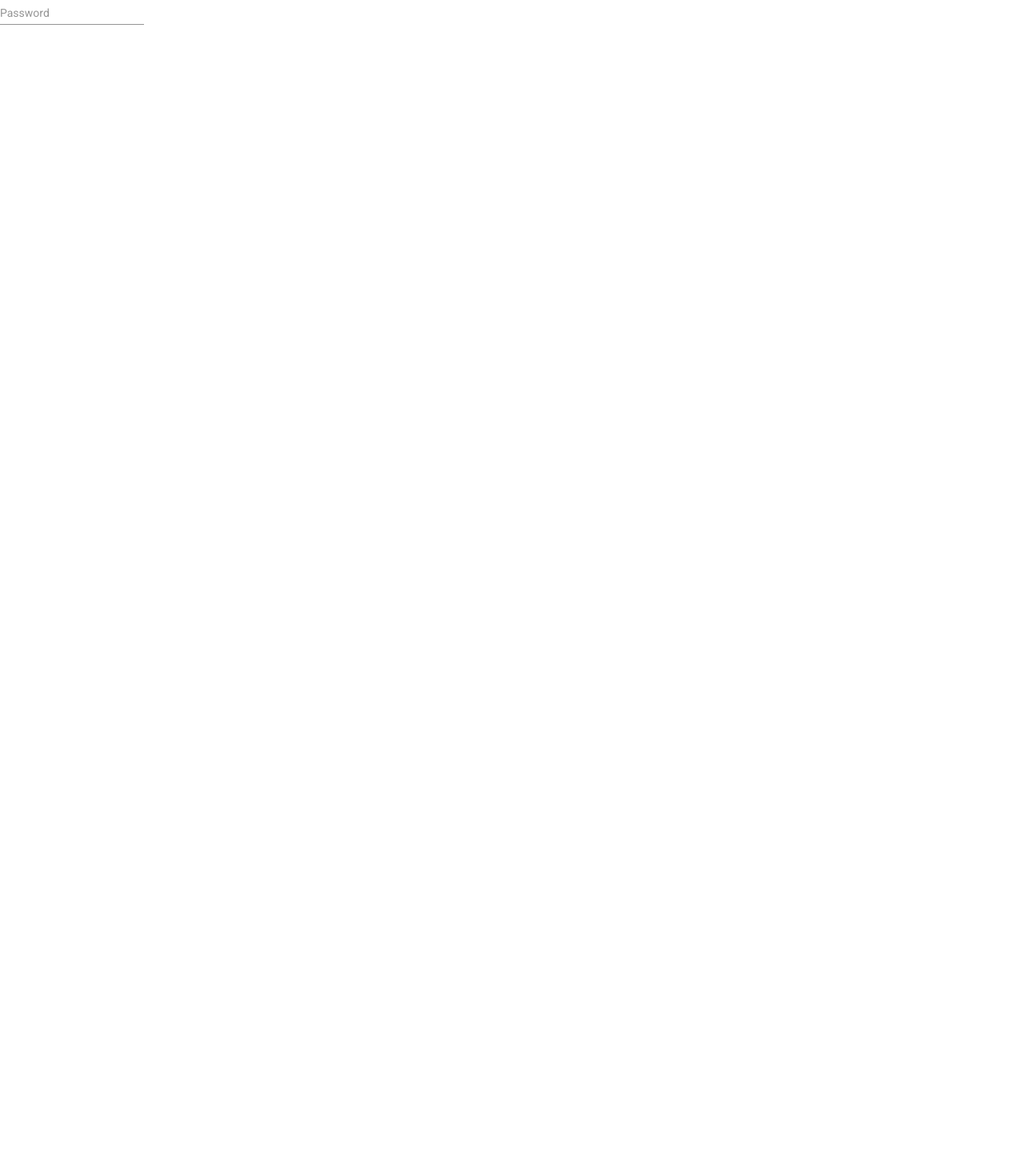
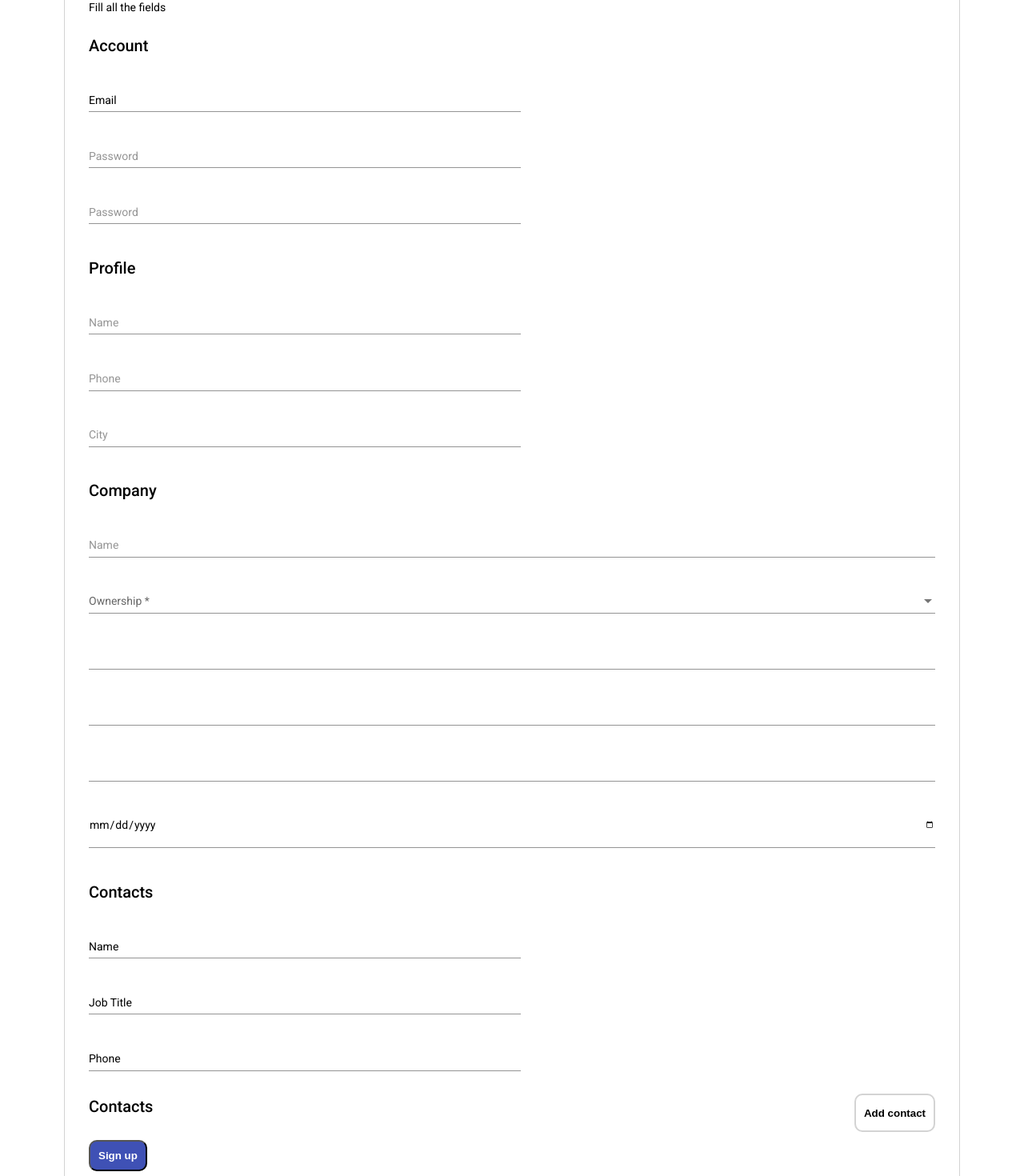
Before and after one commit to Kalibryyy/angular-form, an Angular app: page / in a window 1280 px wide. Shown: the part 160-1630 px from the top of the page at 80% size. Before the commit the page ends 800 px from the top, so only its background shows below. Built offline with nearby package versions, Linux system fonts and the light colour scheme.

Commit message:
form markup

```diff
--- a/src/app/app.component.css
+++ b/src/app/app.component.css
@@ -1,5 +1,4 @@
-.form {
-  display: flex;
-  flex-direction: column;
-  align-items: flex-start;
+.page {
+  padding: 80px;
+  margin: 0 auto;
 }
--- a/src/app/app.component.html
+++ b/src/app/app.component.html
@@ -1,11 +1,3 @@
-<form class="form">
-  <mat-form-field appearance="standard">
-    <input matInput placeholder="Email">
-  </mat-form-field>
-  <mat-form-field appearance="standard">
-    <input matInput placeholder="Password">
-  </mat-form-field>
-  <mat-form-field appearance="standard">
-    <input matInput placeholder="Password">
-  </mat-form-field>
-</form>
+<div class="page">
+  <app-form></app-form>
+</div>
--- a/src/app/app.module.ts
+++ b/src/app/app.module.ts
@@ -6,10 +6,12 @@ import { BrowserAnimationsModule } from '@angular/platform-browser/animations';
 import {MatFormFieldModule} from '@angular/material/form-field';
 import {MatInputModule} from "@angular/material/input";
 import {MatSelectModule} from "@angular/material/select";
+import { FormComponent } from './form/form.component';
 
 @NgModule({
   declarations: [
-    AppComponent
+    AppComponent,
+    FormComponent
   ],
   imports: [
     BrowserModule,
--- /dev/null
+++ b/src/app/form/form.component.css
@@ -0,0 +1,44 @@
+.form {
+  display: flex;
+  flex-direction: column;
+  align-items: flex-start;
+  border: solid 1px lightgrey;
+  padding: 30px;
+}
+
+.form__title {
+  font-weight: 800;
+}
+
+.form__fieldset {
+  border: none;
+  margin: 10px 0;
+  padding: 0;
+}
+
+.form__add-contacts-container {
+  display: flex;
+  justify-content: space-between;
+  width: 100%;
+  margin-bottom: 10px;
+}
+
+mat-form-field {
+  width: 100%;
+}
+
+.form__add-btn {
+  background: #fff;
+  font-weight: bold;
+  border-radius: 10px;
+  border: 2px solid lightgrey;
+  padding: 0 10px;
+}
+
+.form__signup-btn {
+  background: #3f51b5;
+  color: #fff;
+  font-weight: bold;
+  border-radius: 10px;
+  padding: 10px;
+}
--- /dev/null
+++ b/src/app/form/form.component.html
@@ -0,0 +1,76 @@
+<form class="form">
+  <h1 class="form__title">Sign Up</h1>
+  <p>Fill all the fields</p>
+
+  <fieldset class="form__fieldset">
+    <h2>Account</h2>
+    <mat-form-field appearance="standard">
+      <input matInput placeholder="Email" type="email" value="Email" required>
+<!--      <mat-error *ngIf="email.invalid">{{getErrorMessage()}}</mat-error>-->
+    </mat-form-field>
+    <mat-form-field appearance="standard">
+      <input matInput placeholder="Password" type="password" required>
+    </mat-form-field>
+    <mat-form-field appearance="standard">
+      <input matInput placeholder="Password" type="password" required>
+    </mat-form-field>
+  </fieldset>
+
+  <fieldset class="form__fieldset">
+    <h2>Profile</h2>
+    <mat-form-field appearance="standard">
+      <input matInput placeholder="Name" type="text">
+    </mat-form-field>
+    <mat-form-field appearance="standard">
+      <input matInput placeholder="Phone" type="tel">
+    </mat-form-field>
+    <mat-form-field appearance="standard">
+      <input matInput placeholder="City" type="text">
+    </mat-form-field>
+  </fieldset>
+
+  <fieldset class="form__fieldset">
+    <h2>Company</h2>
+    <mat-form-field appearance="standard">
+      <input matInput placeholder="Name" type="text" required>
+    </mat-form-field>
+    <mat-form-field appearance="standard">
+      <mat-label>Ownership</mat-label>
+      <mat-select required>
+        <mat-option value="one">Legal Entity</mat-option>
+        <mat-option value="two">Individual Entrepreneur</mat-option>
+      </mat-select>
+    </mat-form-field>
+    <mat-form-field appearance="standard">
+      <input matInput type="number" value="Taxpayer Identification Number (INN)" required>
+    </mat-form-field>
+    <mat-form-field appearance="standard">
+      <input matInput type="number" value="Tax Registration Reason Code (KPP)" required>
+    </mat-form-field>
+    <mat-form-field appearance="standard">
+      <input matInput type="number" value="All-Russian Classifier of Entrepreneurs and Organizations (OKPO)" required>
+    </mat-form-field>
+    <mat-form-field appearance="standard">
+      <input matInput placeholder="Date" type="date">
+    </mat-form-field>
+  </fieldset>
+
+  <fieldset class="form__fieldset">
+    <h2>Contacts</h2>
+    <mat-form-field appearance="standard">
+      <input matInput value="Name" type="text">
+    </mat-form-field>
+    <mat-form-field appearance="standard">
+      <input matInput value="Job Title" type="text">
+    </mat-form-field>
+    <mat-form-field appearance="standard">
+      <input matInput value="Phone" type="tel">
+    </mat-form-field>
+  </fieldset>
+
+  <div class="form__add-contacts-container">
+    <h2>Contacts</h2>
+    <button type="button" class="form__add-btn">Add contact</button>
+  </div>
+  <button type="submit" class="form__signup-btn">Sign up</button>
+</form>
--- /dev/null
+++ b/src/app/form/form.component.ts
@@ -0,0 +1,25 @@
+import { Component, OnInit } from '@angular/core';
+
+@Component({
+  selector: 'app-form',
+  templateUrl: './form.component.html',
+  styleUrls: ['./form.component.css']
+})
+export class FormComponent implements OnInit {
+
+  constructor() { }
+
+  ngOnInit(): void {
+  }
+
+  // email = new FormControl('', [Validators.required, Validators.email]);
+  //
+  // getErrorMessage() {
+  //   if (this.email.hasError('required')) {
+  //     return 'You must enter a value';
+  //   }
+  //
+  //   return this.email.hasError('email') ? 'Not a valid email' : '';
+  // }
+
+}
```
Also changed, not shown: 1 other file (tests, documents, lock files or other folders).
